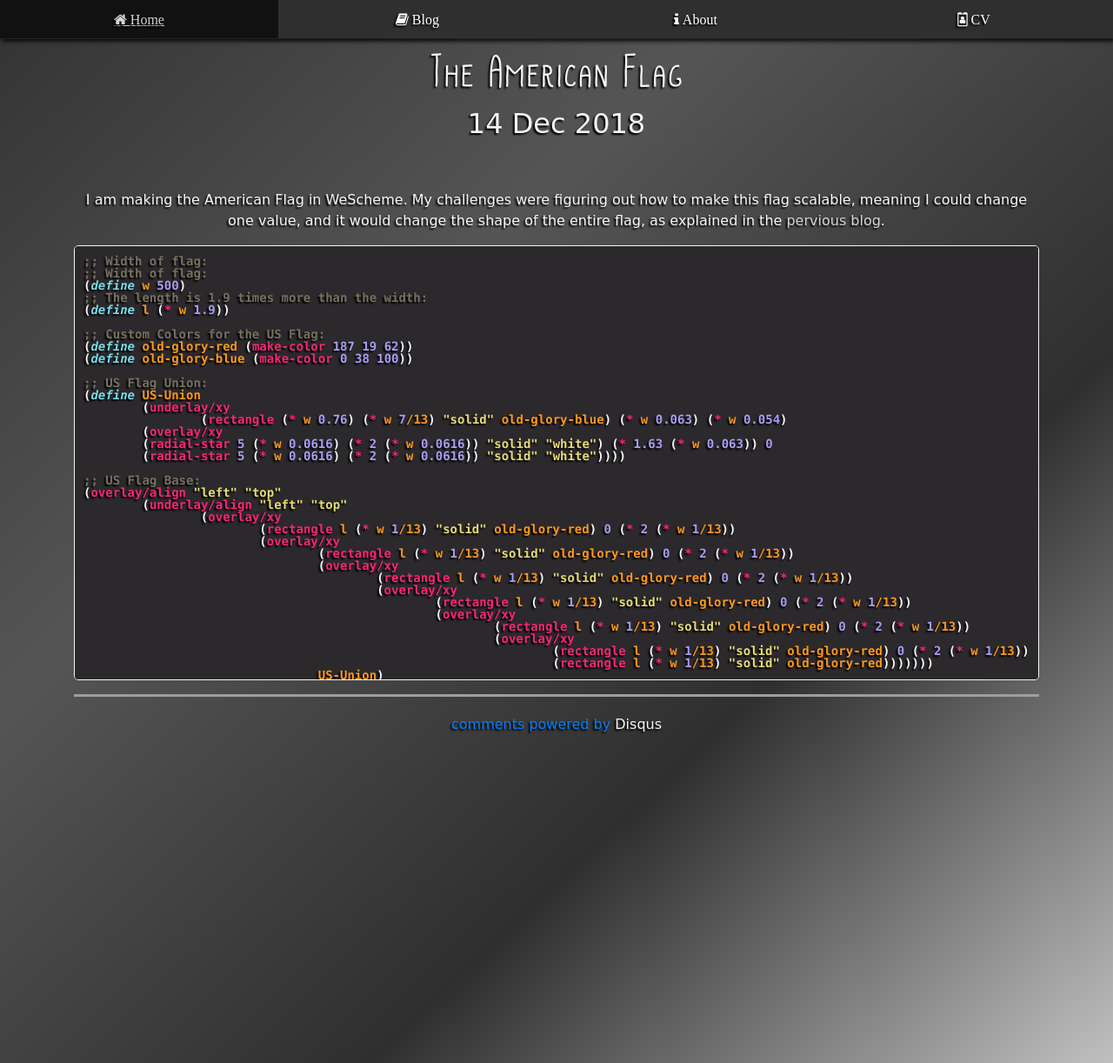
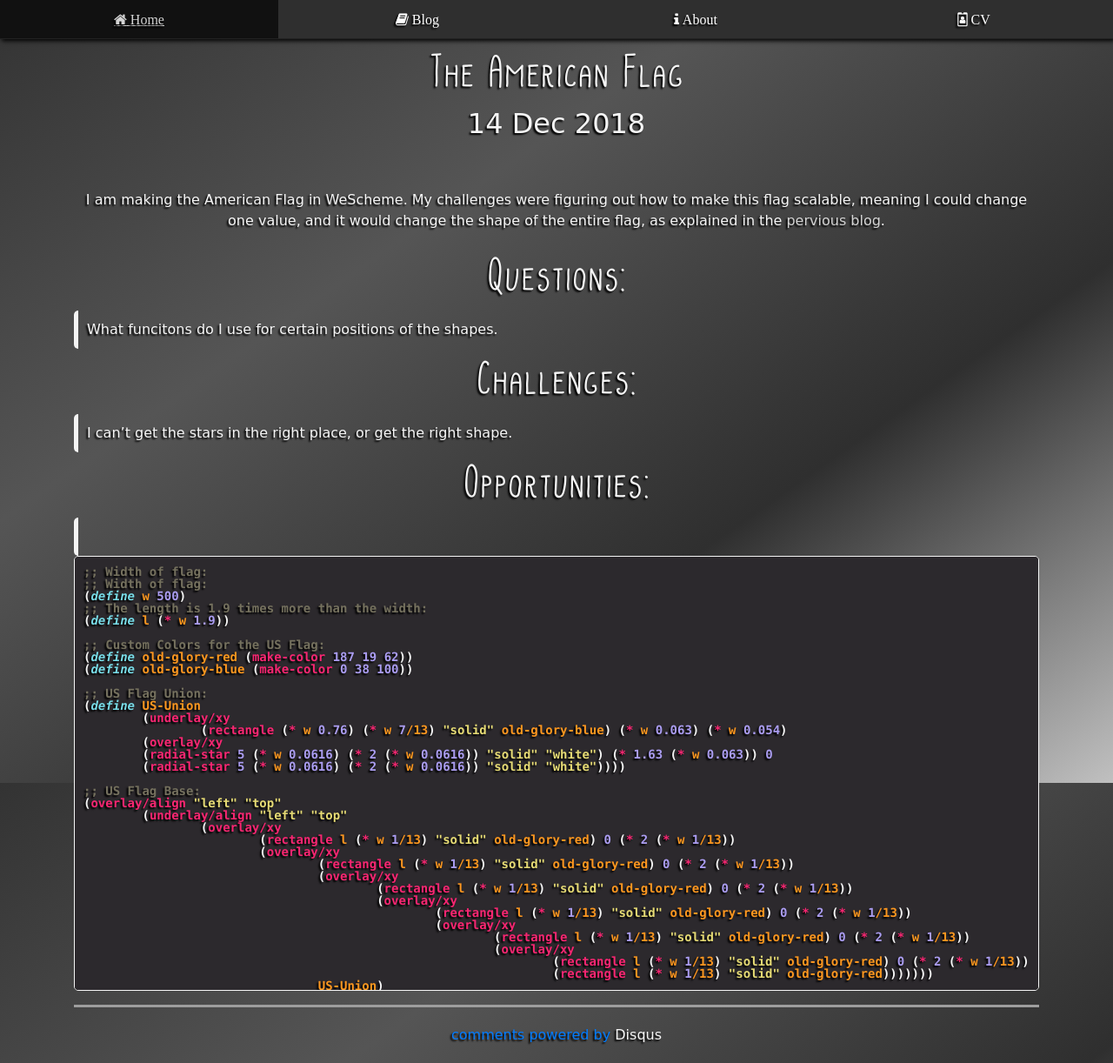
Before and after one commit to lemueldls/lemueld6200.github.io, a Jekyll site: the page built from _posts/2018-12-14-weekly-blog-reflection-13.md, in a window 1280 px wide and 1222 px high, cut to the strip 0-1222 px from the top of the window. Shown: the whole strip at 87% size. Built offline with Jekyll 4.4.1, drawn with Linux system fonts in a browser that asks for light colours; comment, search, counter and statistics services are not loaded; grey boxes are pictures that could not be loaded.

Commit message:
Update 2018-12-14-weekly-blog-reflection-13.md

````diff
--- a/_posts/2018-12-14-weekly-blog-reflection-13.md
+++ b/_posts/2018-12-14-weekly-blog-reflection-13.md
@@ -7,6 +7,14 @@
 I am making the American Flag in WeScheme.
 My challenges were figuring out how to make this flag scalable, meaning I could change one value, and it would change the shape of the entire flag, as explained in the [pervious blog](/blog/2018/12/07/weekly-blog-reflection-12).
 
+# Questions:
+ - What funcitons do I use for certain positions of the shapes.
+
+# Challenges:
+ - I can't get the stars in the right place, or get the right shape.
+
+# Opportunities:
+ -
 
 
 ```scheme
````
